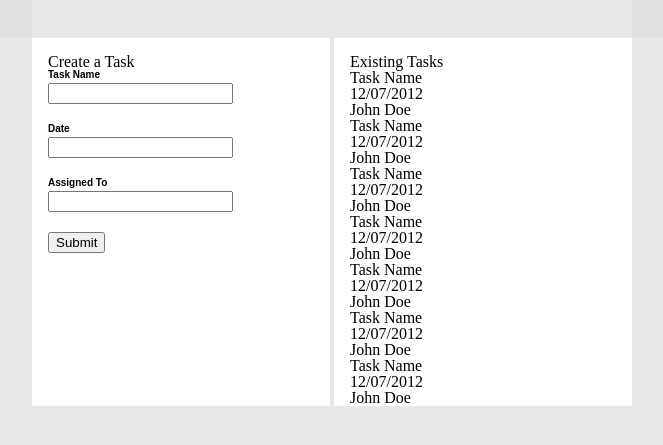
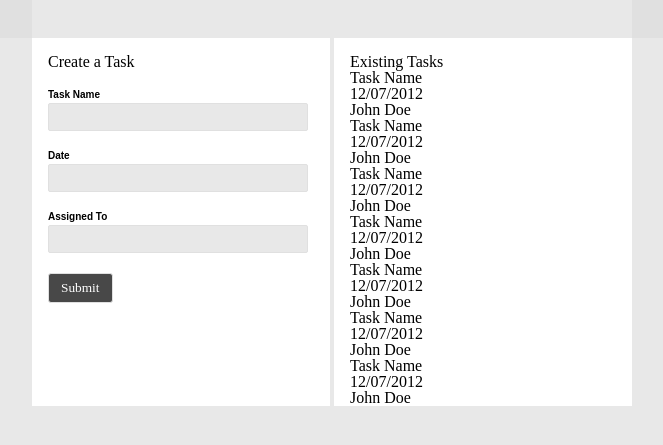
Before and after one commit to jameshines10/task-tracker, a website: page index.html in a window 1280 px wide. Shown: the part 47-492 px from the top of the page, without its empty margins (308-971 px from the left). Drawn offline with Linux system fonts and the light colour scheme.

Commit message:
More styling of the create form

```diff
--- a/css/styles.css
+++ b/css/styles.css
@@ -50,6 +50,10 @@ body {
     margin-right: 2px;
 }
 
+.create-tasks p {
+    margin-bottom: 20px;
+}
+
 .create-tasks > div:first-child,
 .list-tasks > div:first-child {
     padding: 1em 0 0 1em;
@@ -57,6 +61,24 @@ body {
 
 .list-tasks {
     margin-left: 2px;
+}
+
+input {
+    background-color: #e8e8e8;
+    border: 1px solid #e0e0e0;
+    border-radius: 2px;
+    width: 90%;
+    height: 24px;
+}
+
+input[type = submit] {
+    font-family: serif;
+    background-color: #484848;
+    color:white;
+    padding: 6px 12px;
+    border-radius: 3px;
+    width: auto;
+    height: auto;
 }
 
 form label {
```
